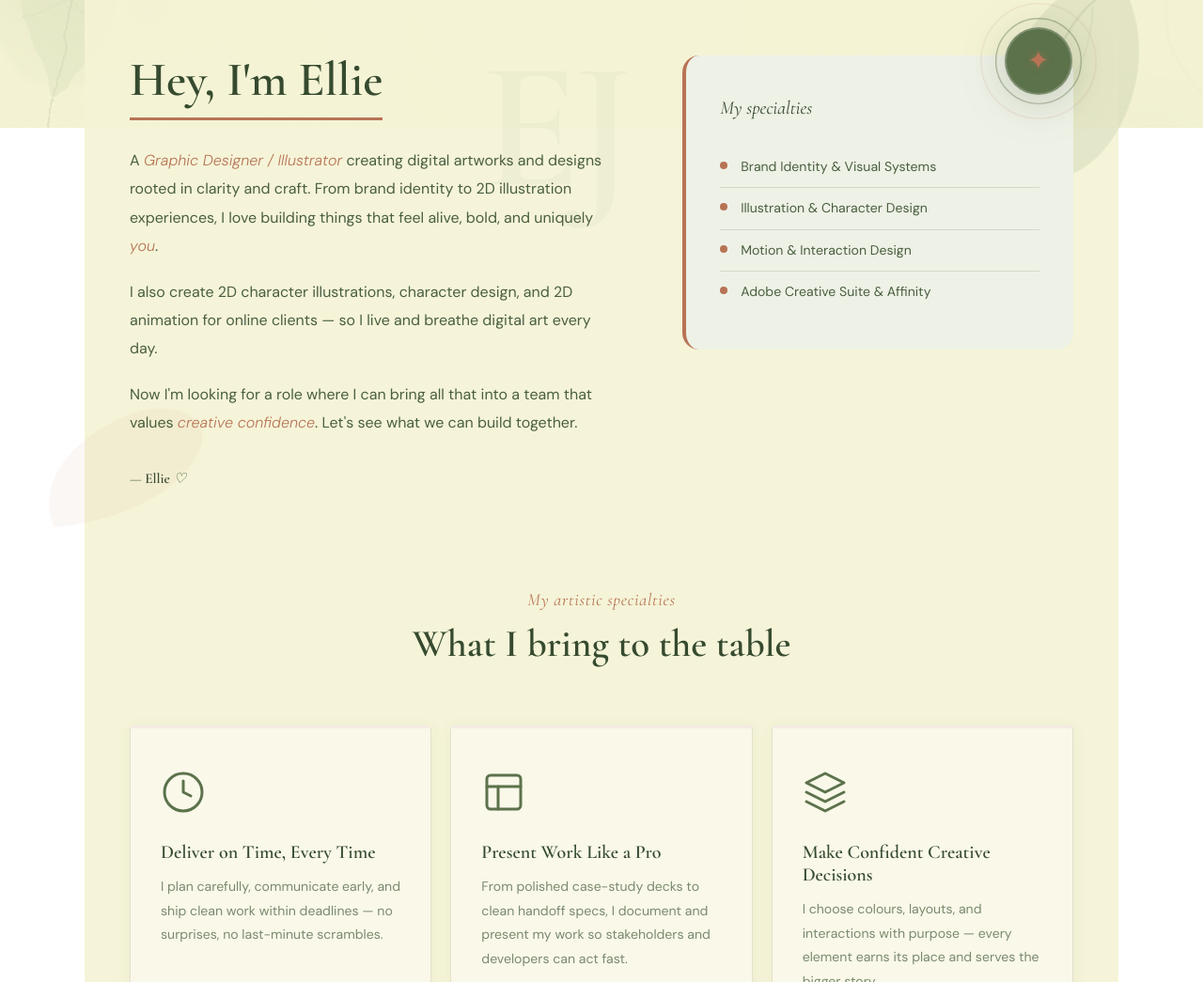
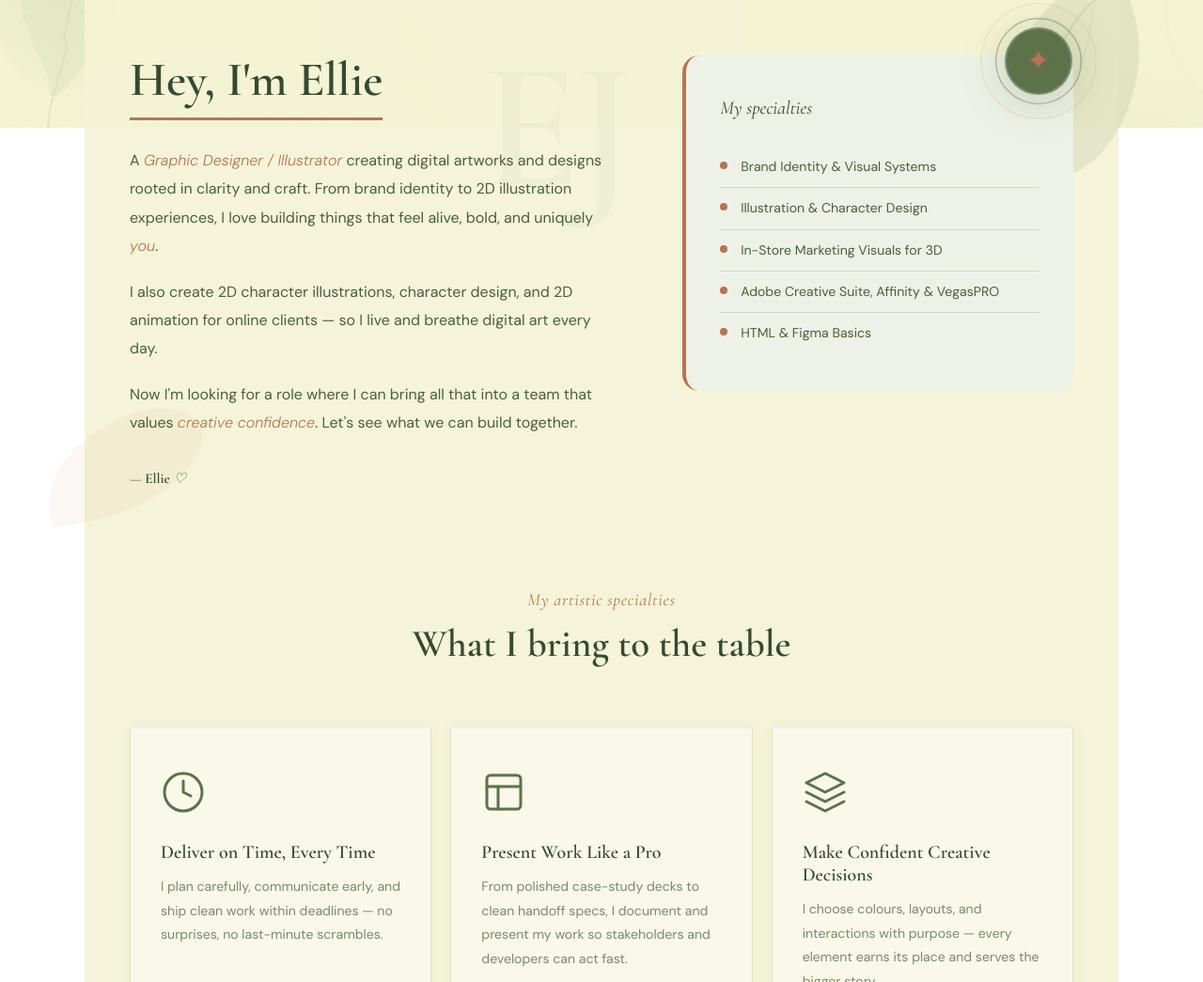
Before and after one commit to unnienauru-cpu/junnieper, a plain HTML site: page index.html in a window 1280 px wide. Shown: the part 664-1709 px from the top of the page at 94% size. Drawn offline with nearby package versions, Linux system fonts and the light colour scheme.

Commit message:
Update index.html

```diff
--- a/index.html
+++ b/index.html
@@ -1146,10 +1146,11 @@ footer a:hover { text-decoration: underline; }
   <div class="about__right reveal">
     <h3>My specialties</h3>
     <ul>
-      <li><span class="dot" aria-hidden="true"></span>Brand Identity &amp; Visual Systems</li>
+     <li><span class="dot" aria-hidden="true"></span>Brand Identity &amp; Visual Systems</li>
       <li><span class="dot" aria-hidden="true"></span>Illustration &amp; Character Design</li>
-      <li><span class="dot" aria-hidden="true"></span>Motion &amp; Interaction Design</li>
-      <li><span class="dot" aria-hidden="true"></span>Adobe Creative Suite &amp; Affinity</li>
+      <li><span class="dot" aria-hidden="true"></span>In-Store Marketing Visuals for 3D</li>
+      <li><span class="dot" aria-hidden="true"></span>Adobe Creative Suite, Affinity &amp; VegasPRO</li>
+      <li><span class="dot" aria-hidden="true"></span>HTML &amp; Figma Basics</li>
     </ul>
   </div>
 </section>
```
